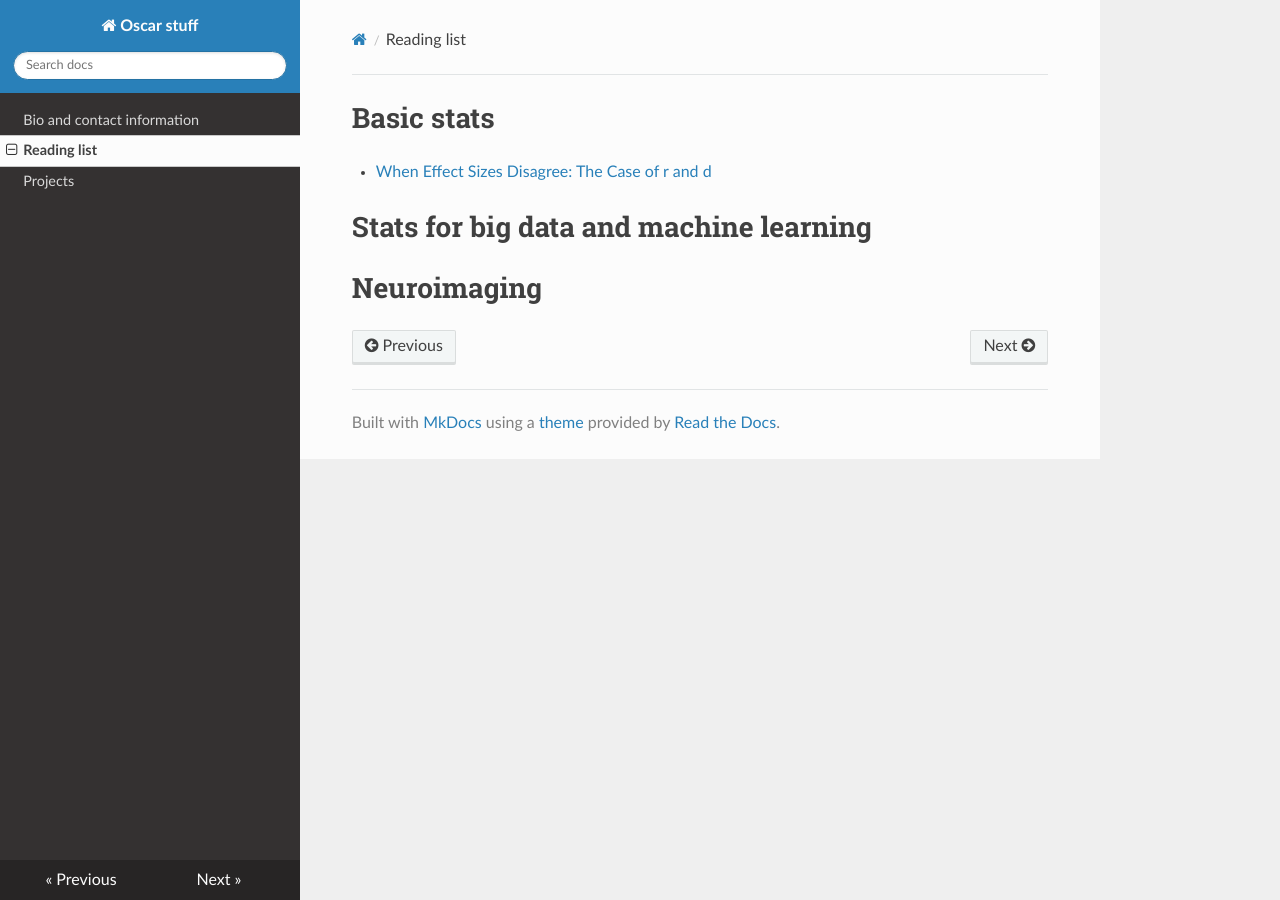
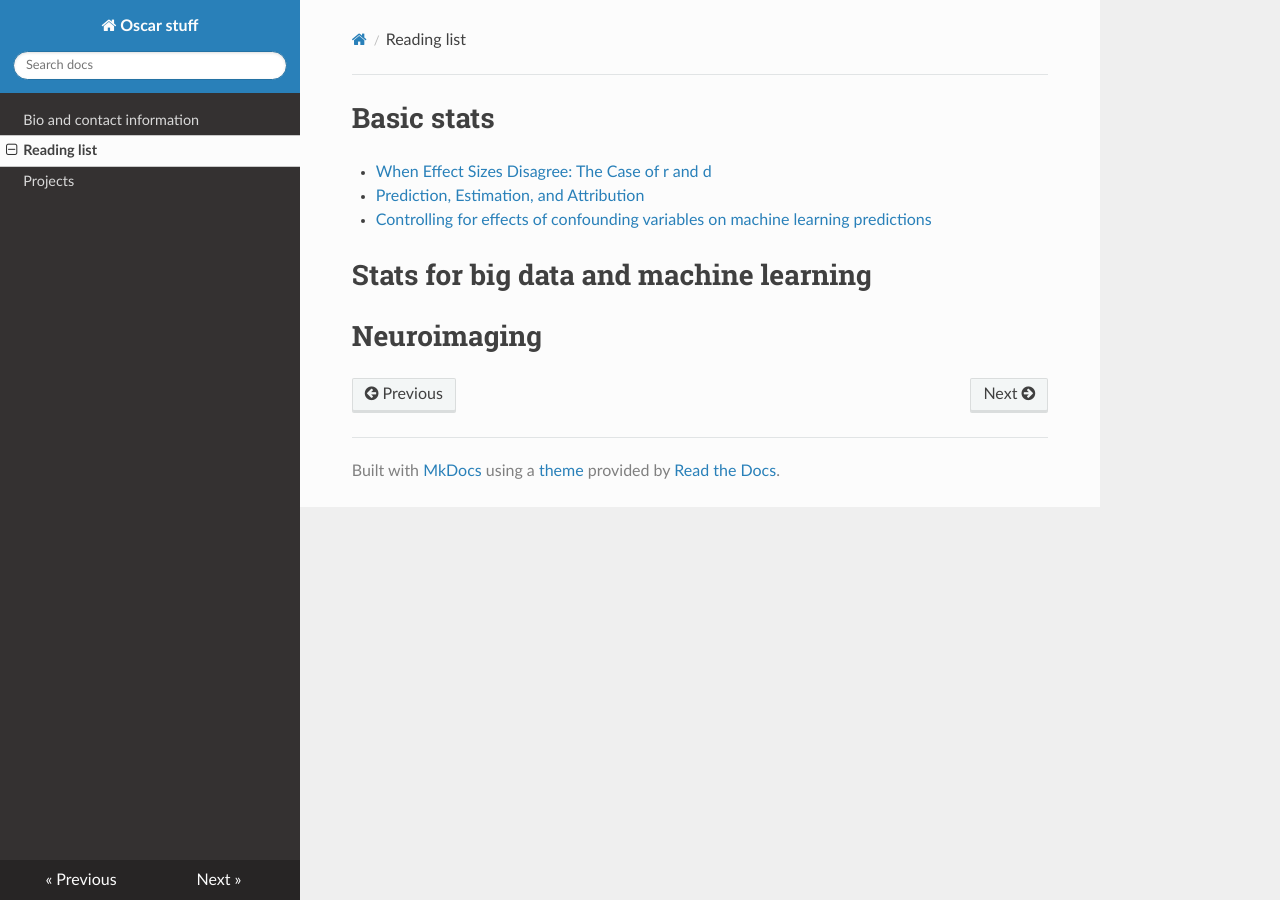
Before and after one commit to omiranda/OscarStuff, an MkDocs documentation site: the page built from docs/OscarReadingList.md, in a window 1280 px wide. Built offline with MkDocs 1.6.1, drawn with Linux system fonts in a browser that asks for light colours; nearby versions of some CDN libraries; old or Windows-style settings are respelled for this version of MkDocs.

Commit message:
Adding references

```diff
--- a/docs/OscarReadingList.md
+++ b/docs/OscarReadingList.md
@@ -1,6 +1,8 @@
 # Basic stats
 
 - [When Effect Sizes Disagree: The Case of r and d](./references/McGrathMeyer2006WhenEffectSizesDisagree.pdf)
+- [Prediction, Estimation, and Attribution](https://amstat.tandfonline.com/doi/full/10.1080/01621459.2020.1762613)
+- [Controlling for effects of confounding variables on machine learning predictions](https://www.biorxiv.org/content/10.1101/2020.08.17.255034v1)
 # Stats for big data and machine learning
 
 # Neuroimaging
```
